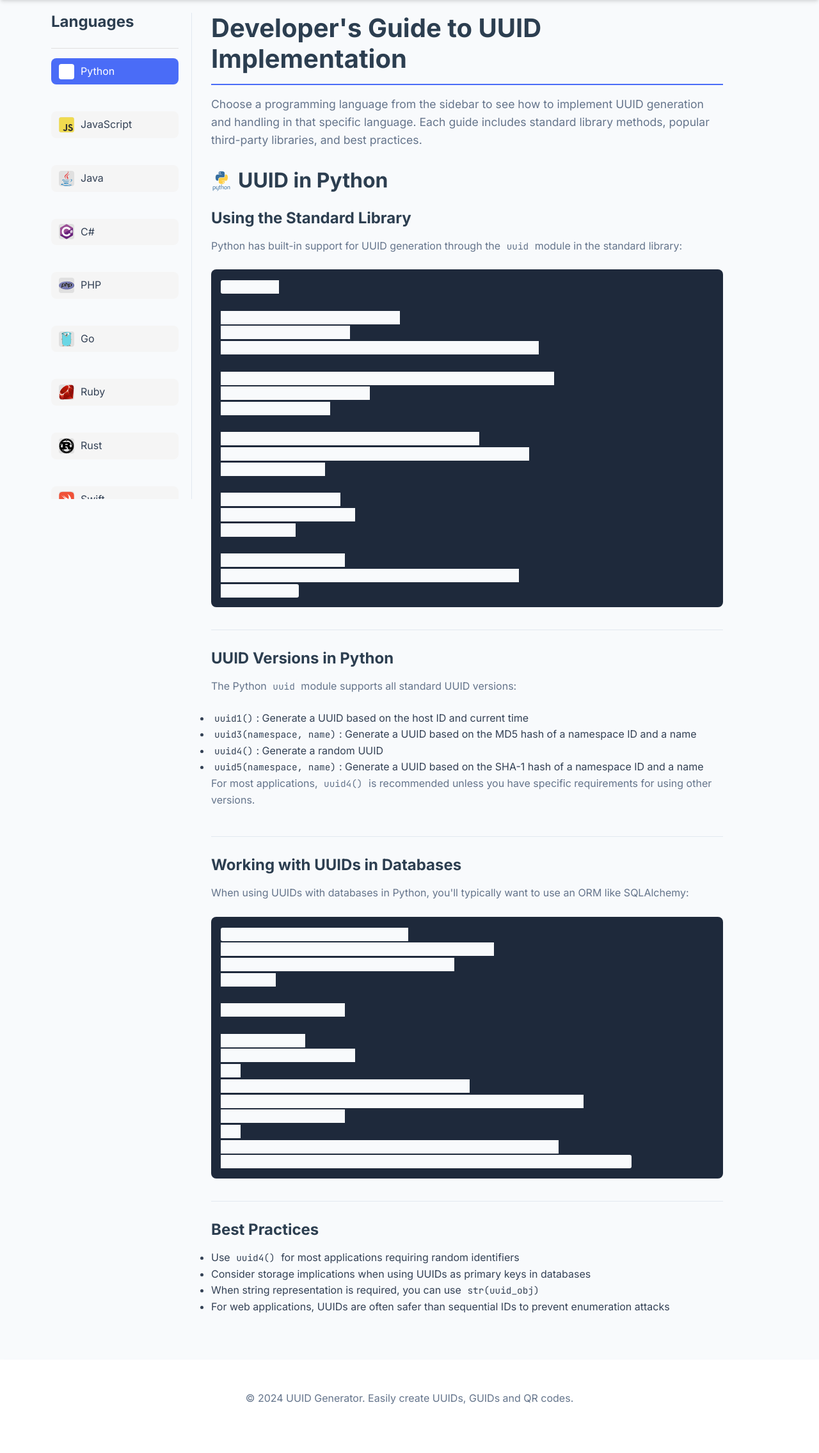
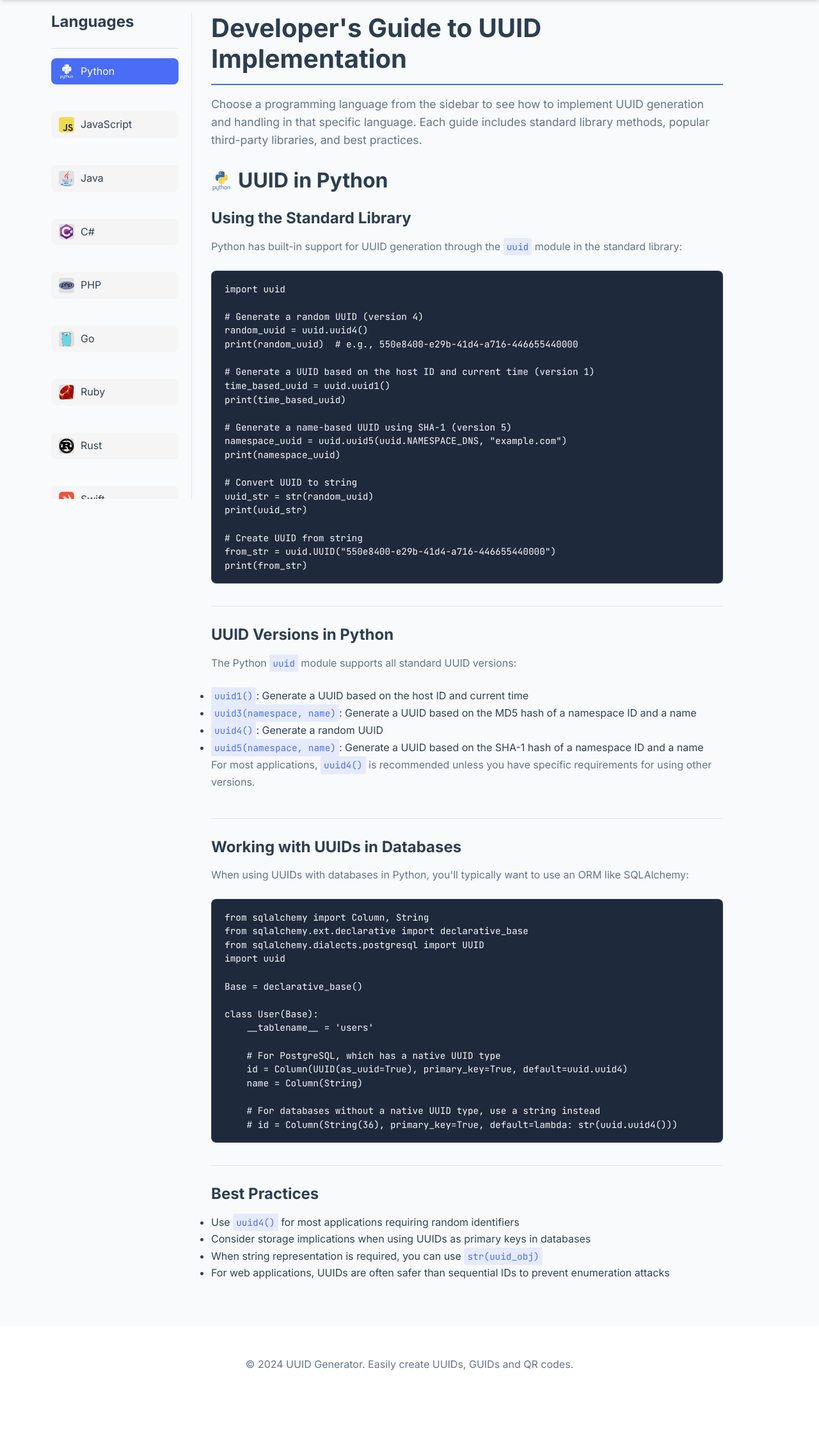
Before and after one commit to hassineabd/uuidgenerator, a Flask app: page /developer in a window 1280 px wide. Shown: the part 71-2342 px from the top of the page at 64% size. After the commit the page ends 2213 px from the top, so only its background shows below. Run offline with Flask 3, Linux system fonts and the light colour scheme.

Commit message:
fix display api

```diff
--- a/static/css/style.css
+++ b/static/css/style.css
@@ -512,6 +512,7 @@ footer {
     margin-bottom: 0;
     border-bottom: 1px solid var(--border-color);
     overflow-x: auto;
+    padding-bottom: 0;
 }
 
 .code-tab {
@@ -567,8 +568,23 @@ footer {
 }
 
 .api-docs .response {
-    margin-left: 1rem;
-    margin-bottom: 2rem;
+    margin-left: 0;
+    margin-top: 1rem;
+    margin-bottom: 2.5rem;
+    padding-bottom: 1rem;
+    border-bottom: 1px solid var(--border-color);
+}
+
+.api-docs .response h5 {
+    margin-bottom: 0.5rem;
+}
+
+.api-docs .examples h4 {
+    margin-top: 2.5rem;
+}
+
+.api-docs .examples h4:first-of-type {
+    margin-top: 1.5rem;
 }
 
 .param-table {
@@ -912,6 +928,8 @@ nav ul li:last-child {
     overflow-x: auto;
     font-family: 'JetBrains Mono', monospace;
     font-size: 0.9rem;
+    display: block;
+    white-space: pre;
 }
 
 .lang-content code {
@@ -920,6 +938,7 @@ nav ul li:last-child {
     padding: 2px 5px;
     border-radius: 3px;
     font-size: 0.9em;
+    display: inline-block;
 }
 
 @media (max-width: 768px) {
@@ -975,5 +994,75 @@ nav ul li:last-child {
 }
 
 .lang-item.active .lang-icon {
-    filter: brightness(0) invert(1); /* Pour rendre les icônes blanches quand actif */
+    filter: brightness(5);
+    opacity: 1;
+    background-color: transparent !important;
 }
+
+/* Ensure code blocks and their content are visible */
+.code-panel, .code-panel pre, .code-panel code,
+.lang-content pre, .lang-content code {
+    display: block !important;
+    visibility: visible !important;
+    opacity: 1 !important;
+    color: #f8fafc !important;
+    background-color: #1e293b !important;
+    z-index: 10;
+    position: relative;
+}
+
+/* Specific override for inline code */
+.lang-content p code, .lang-content li code {
+    display: inline-block !important;
+    color: var(--primary-color) !important;
+    background-color: rgba(74, 108, 247, 0.1) !important;
+}
+
+/* Make sure code inside pre tags is clearly visible */
+pre code {
+    font-family: 'JetBrains Mono', monospace !important;
+    font-size: 0.9rem !important;
+    line-height: 1.5 !important;
+    white-space: pre !important;
+    overflow-x: auto !important;
+    width: 100% !important;
+}
+
+/* Code highlighting fixes */
+.code-tab.active {
+    background-color: rgba(74, 108, 247, 0.1);
+    border-bottom: 2px solid var(--primary-color);
+    color: var(--primary-color);
+}
+
+/* Fix for code elements - improve visibility by adding more contrast */
+.lang-content pre code {
+    color: #f8fafc !important;
+    background-color: transparent !important;
+    display: block;
+}
+
+.lang-content code {
+    color: var(--primary-color) !important;
+    background-color: rgba(74, 108, 247, 0.1) !important;
+    padding: 2px 5px;
+    border-radius: 3px;
+    font-family: 'JetBrains Mono', monospace;
+    font-size: 0.9em;
+}
+
+.lang-content p code, .lang-content li code {
+    display: inline-block !important;
+    color: var(--primary-color) !important;
+    background-color: rgba(74, 108, 247, 0.1) !important;
+}
+
+/* Add a contrast border to help separate code from background */
+.lang-content pre {
+    border: 1px solid rgba(255, 255, 255, 0.1) !important;
+}
+
+/* Remove border from last response in examples section */
+.api-docs .examples .response:last-child {
+    border-bottom: none;
+}
```
